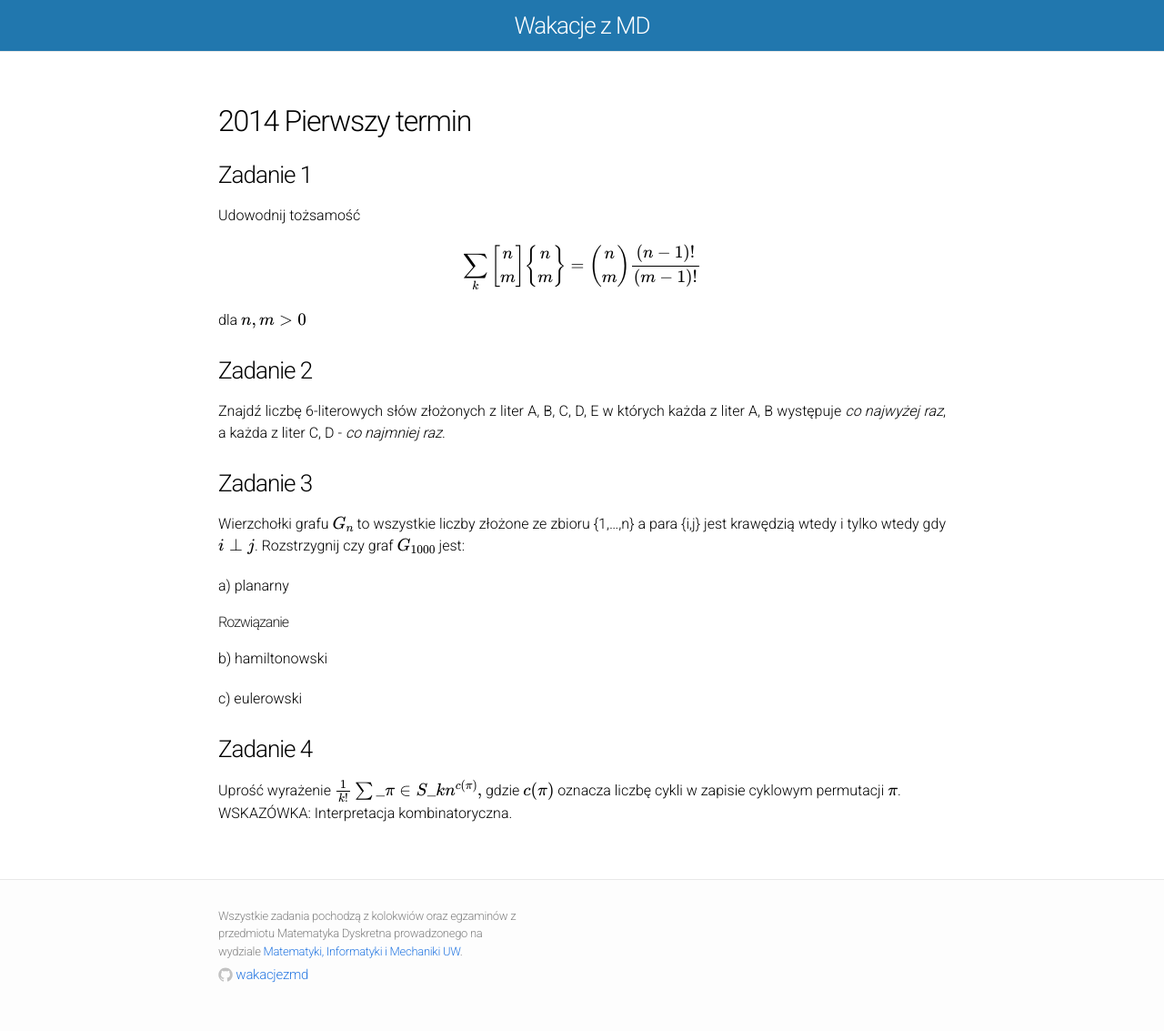
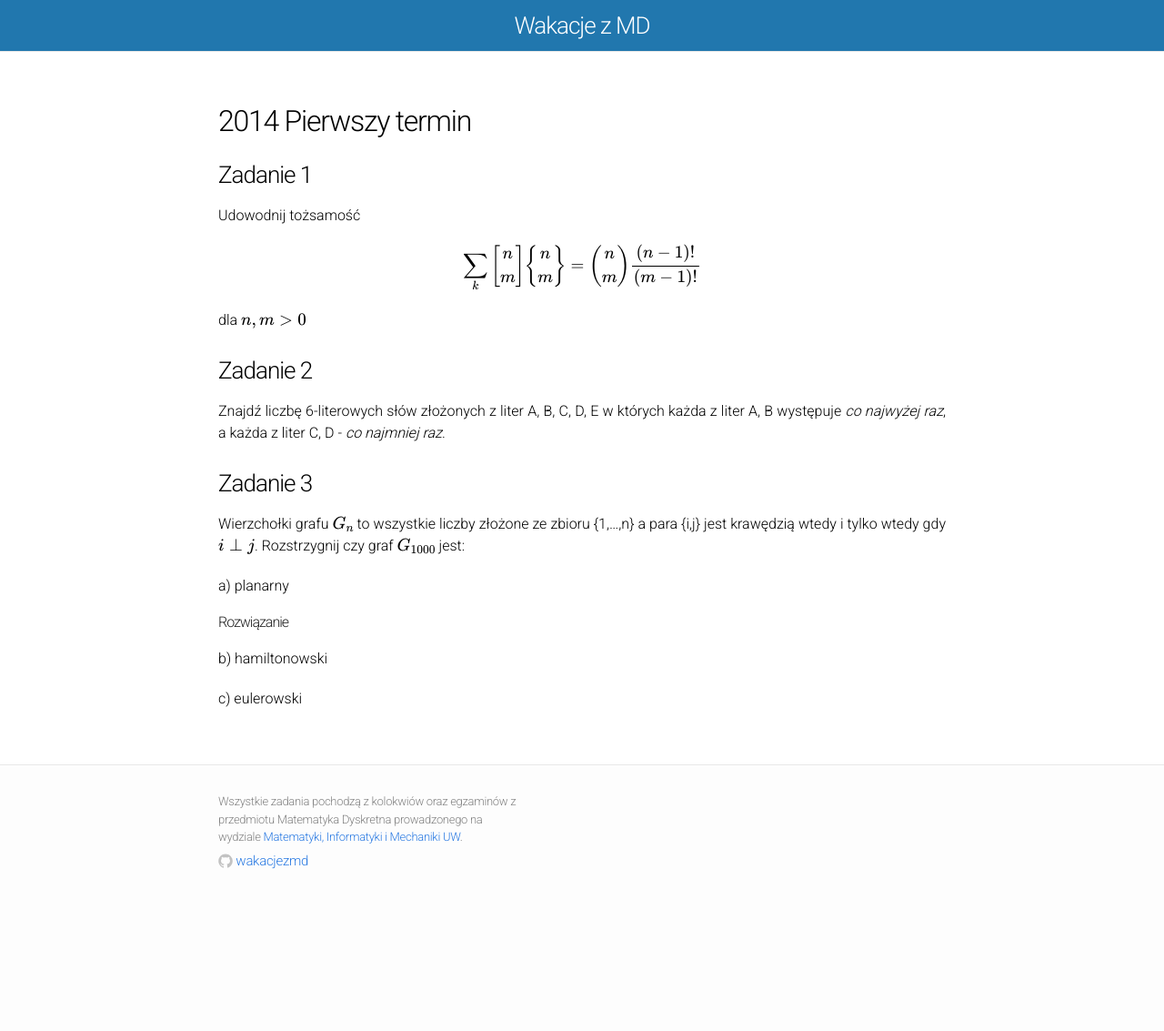
Before and after one commit to wakacjezmd/wakacjezmd.github.io, a Jekyll site: the page built from _solutions/2014/2014-egzamin-1.md, in a window 1280 px wide. Shown: the whole page at 91% size. Built offline with Jekyll 4.4.1, drawn with Linux system fonts in a browser that asks for light colours; nearby versions of some CDN libraries; Markdown is read by kramdown in place of the engine named in the settings; formulas are drawn with MathJax 3; after the commit the page ends 1007 px from its top, so only the background shows below that.

Commit message:
poprawka rozwiązania

```diff
--- a/_solutions/2014/2014-egzamin-1.md
+++ b/_solutions/2014/2014-egzamin-1.md
@@ -37,10 +38,3 @@ a) planarny
 b) hamiltonowski
 
 c) eulerowski
-
-###Zadanie 4
-Uprość wyrażenie
-$$ \frac{1}{k!}\sum\limits\_{\pi \in S\_k}n^{c(\pi)}, $$
-gdzie \\(c(\pi)\\) oznacza liczbę cykli w zapisie cyklowym permutacji
-\\(\pi\\). <br>
-WSKAZÓWKA: Interpretacja kombinatoryczna.
```
Also changed, not shown: other parts of _solutions/2014/2014-egzamin-1.md (+3 -2 lines).
